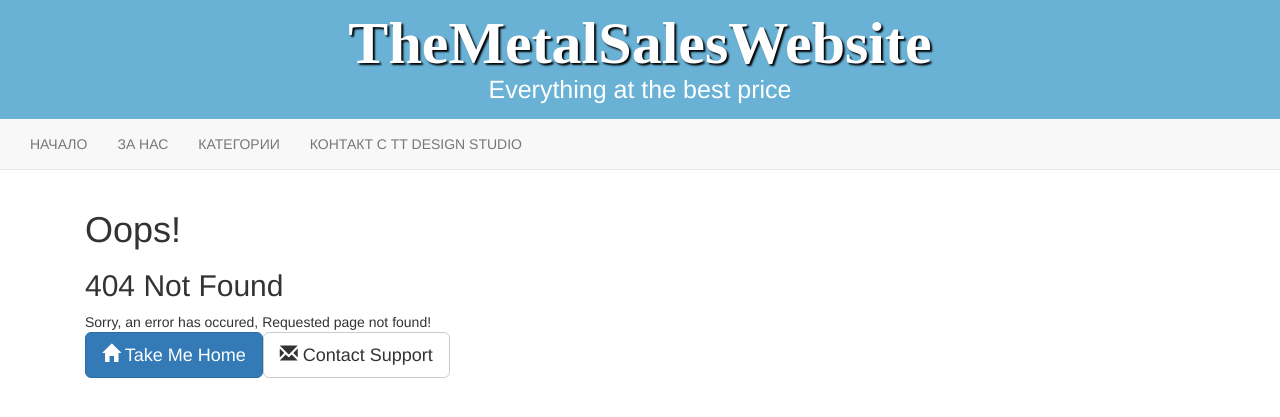
After one commit to TsvetkovT/MetalSales, a Flask app: template templates/404.html in a window 1280 px wide. The commit adds this page. Shown: the top 417 px of the page. Run offline with Flask 2, Linux system fonts and the light colour scheme; the template is opened without the code that fills it, so the values that code supplies are empty; some libraries are stand-ins or nearby versions; some web fonts are replaced.

Commit message:
Merge branch 'master' of https://github.com/TsvetkovT/MetalSales
# Conflicts:
#	.idea/dataSources.xml
#	.idea/metalsales.iml
#	.idea/misc.xml
#	.idea/workspace.xml
#	static/css/stylepage.css

```diff
--- a/metalsales.py
+++ b/metalsales.py
@@ -93,6 +93,12 @@ def products():
     return render_template('categories.html', data = category)
 
 
+#error handler
+
+@app.errorhandler(404)
+def error404(error):
+    return render_template('404.html'), 404
+
 #running app parameters
 if __name__ == '__main__':
 
--- /dev/null
+++ b/notes.txt
@@ -0,0 +1,3 @@
+{{ url_for('static', filename='css/stylepage.css') }}
+
+YouTube: creating custom error pages in flask
--- /dev/null
+++ b/templates/404.html
@@ -0,0 +1,28 @@
+{% extends 'layout.html' %}
+
+{% block body %}
+
+
+<div class="container">
+    <div class="row">
+        <div class="col-md-12">
+            <div class="error-template">
+                <h1>
+                    Oops!</h1>
+                <h2>
+                    404 Not Found</h2>
+                <div class="error-details">
+                    Sorry, an error has occured, Requested page not found!
+                </div>
+                <div class="error-actions">
+                    <a href={{  url_for ('index') }} class="btn btn-primary btn-lg"><span class="glyphicon glyphicon-home"></span>
+                        Take Me Home </a><a href={{ url_for('about') }} class="btn btn-default btn-lg"><span class="glyphicon glyphicon-envelope"></span> Contact Support </a>
+                </div>
+            </div>
+        </div>
+    </div>
+</div>
+
+
+
+{% endblock %}
--- a/templates/layout.html
+++ b/templates/layout.html
@@ -4,9 +4,9 @@
     <meta charset="UTF-8">
     <title>Metal Product Sales</title>
 
-    <link rel="stylesheet" href="static/css/bootstrap.css">
-    <link rel="stylesheet" type="text/css" href="static/css/stylepage.css">
-    <link rel="script" href="static/js/style.js">
+    <link rel="stylesheet" href={{ url_for('static', filename='css/bootstrap.css') }}>
+    <link rel="stylesheet" type="text/css" href={{ url_for('static', filename='css/stylepage.css') }}>
+    <link rel="script" href={{ url_for('static', filename='js/style.js') }}>
     <script src="https://code.jquery.com/jquery-3.2.1.min.js" integrity="sha256-hwg4gsxgFZhOsEEamdOYGBf13FyQuiTwlAQgxVSNgt4=" crossorigin="anonymous"></script>
 
 
```
